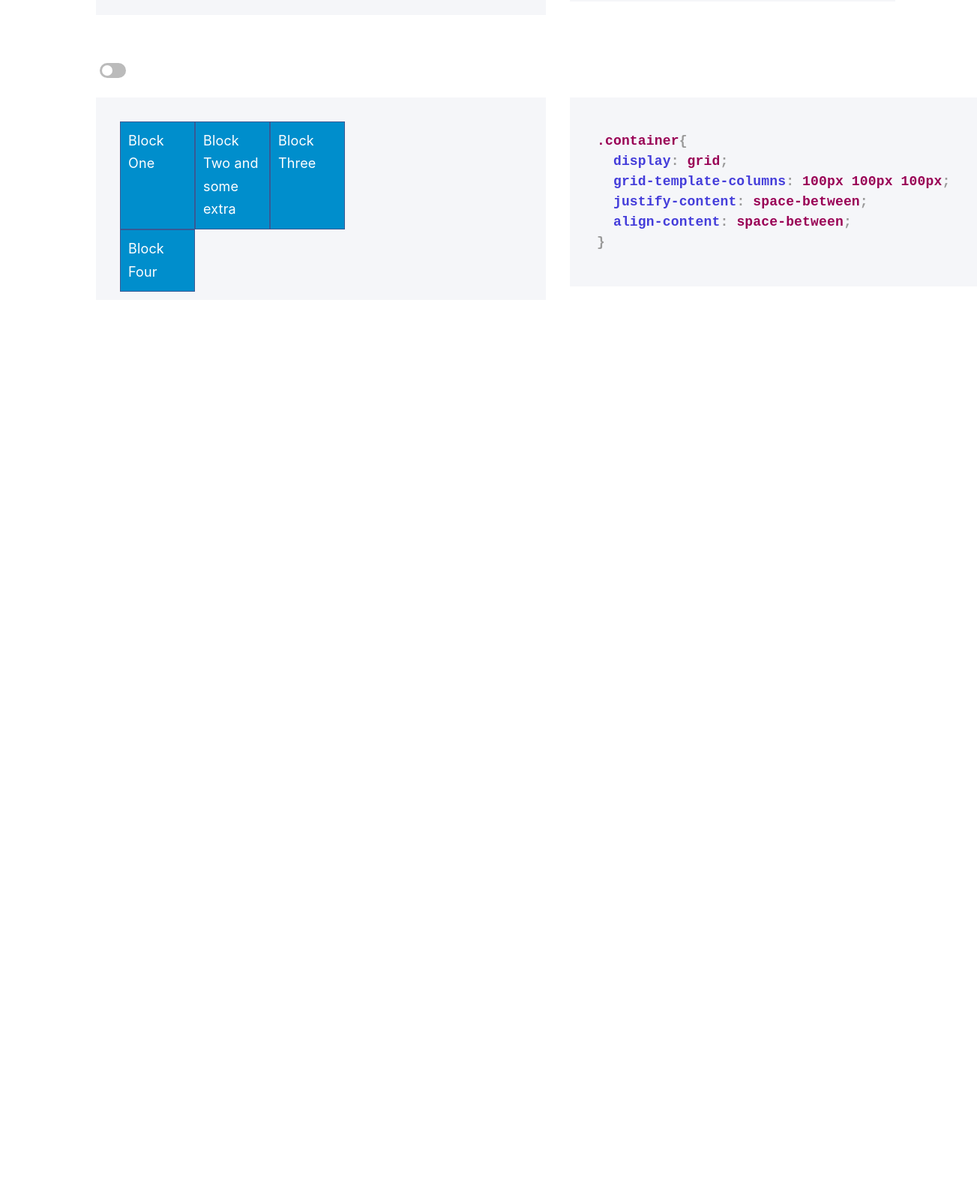
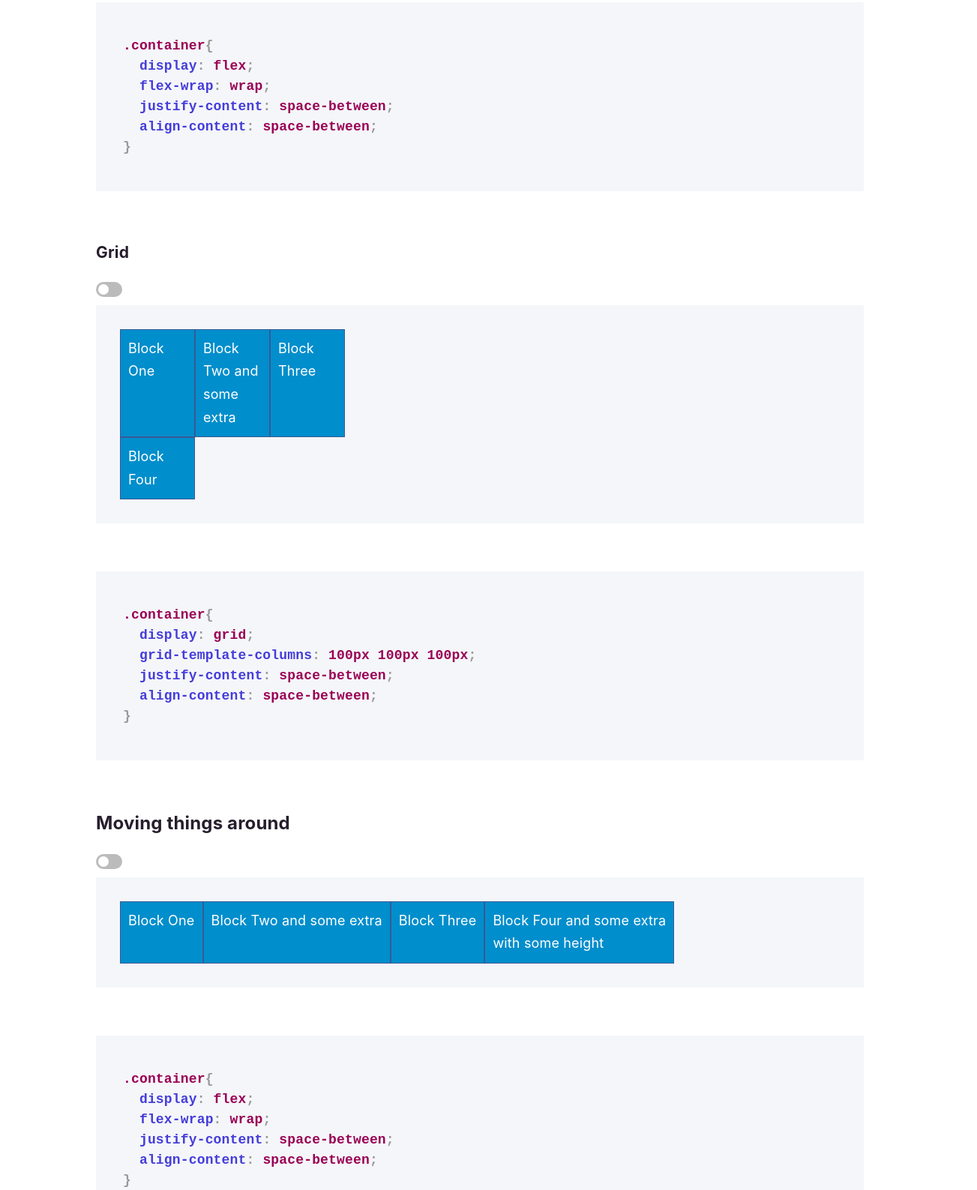
Before and after one commit to justinslack/layout-2020, a website: page examples/alignment.html in a window 1280 px wide. Shown: the part 1155-2742 px from the top of the page at 75% size, 1303 px wide, since content can reach past the window. Before the commit the page ends 1619 px from the top, so only its background shows below. Drawn offline with nearby package versions, Linux system fonts and the light colour scheme; files that its build step writes are made by us from their sources.

Commit message:
Add addiitonal alignement methods

```diff
--- a/examples/alignment.html
+++ b/examples/alignment.html
@@ -34,7 +34,8 @@
         </ul>
       </article>
       <h2 class="intro">Spare space</h2>
-      <div class="grid two--column">
+      <div class="m-b--64">
+        <h3>Flex</h3>
         <input type="checkbox" id="flex-align" class="toggle-space">
         <label for="flex-align" class="toggle-label">Spare space</label>
         <div class="container flex align-both">
@@ -55,7 +56,51 @@
         </div>
       </div>
 
-      <div class="grid two--column">
+      <div class="m-b--64">
+        <h3>Grid</h3>
+        <input type="checkbox" id="grid-align" class="toggle-space">
+        <label for="grid-align" class="toggle-label">Spare space</label>
+        <div class="container grid align-both">
+          <div class="item">Block One</div>
+          <div class="item">Block Two and some extra</div>
+          <div class="item">Block Three</div>
+          <div class="item">Block Four</div>
+        </div>
+        <div>
+          <pre><code class="language-css">
+.container{
+  display: grid;
+  grid-template-columns: 100px 100px 100px;
+  justify-content: space-between;
+  align-content: space-between;
+}
+          </code></pre>
+        </div>
+      </div>
+
+      <h2 class="intro">Moving things around</h2>
+      <div class="m-b--64">
+        <input type="checkbox" id="flex-align" class="toggle-space">
+        <label for="flex-align" class="toggle-label">Spare space</label>
+        <div class="container flex align-both">
+          <div class="item">Block One</div>
+          <div class="item">Block Two and some extra</div>
+          <div class="item">Block Three</div>
+          <div class="item">Block Four and some extra<br>with some height</div>
+        </div>
+        <div>
+          <pre><code class="language-css">
+.container{
+  display: flex;
+  flex-wrap: wrap;
+  justify-content: space-between;
+  align-content: space-between;
+}
+          </code></pre>
+        </div>
+      </div>
+
+      <div class="m-b--64">
         <input type="checkbox" id="grid-align" class="toggle-space">
         <label for="grid-align" class="toggle-label">Spare space</label>
         <div class="container grid align-both">
--- a/src/scss/05-components/_grid.scss
+++ b/src/scss/05-components/_grid.scss
@@ -18,27 +18,11 @@
   gap: 1rem 2rem;
 }
 
-input, label {
-  grid-row-start: 1;
-  grid-row-end: 2;
-  grid-column: 1 / 3;
-}
-
-input {
-  width: 30px;
-}
-
-label {
-  width: 200px;
-  margin-left: 40px;
-}
-
 .container {
   background-color: var(--grey);
-  height: 15em;
+  // height: 15em;
   padding: 2rem;
   margin-bottom: 4rem;
-  width: 600px;
 }
 
 .item {
@@ -48,23 +32,17 @@ label {
   border: 1px solid rgba(111,41,97,.5);
 }
 
-.align-both {
-  &.active {
-  // justify-content: space-between;
-  // align-content: space-between;
-  }
-}
-
 // Toggle
 
 input[type=checkbox]{
-	height: 0;
-	width: 0;
-	visibility: hidden;
+	position: absolute !important;
+  height: 1px; width: 1px;
+  overflow: hidden;
+  clip: rect(1px 1px 1px 1px); /* IE6, IE7 */
+  clip: rect(1px, 1px, 1px, 1px);
 }
 
 label {
-	margin: 0 0 0 .3125rem;
   background: #bbb;
   border-radius: 100px;
   cursor: pointer;
```
